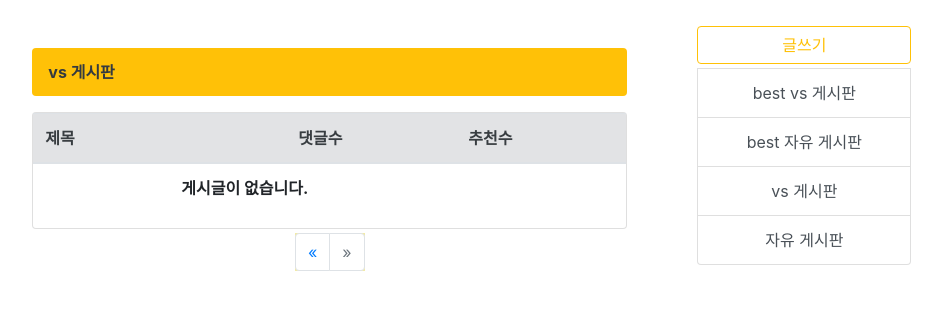
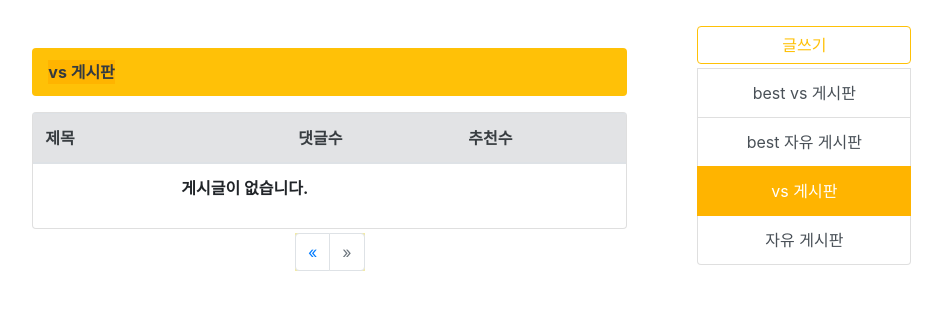
Before and after one commit to kyu9341/BalanceGame, a Node server app: page /board/1/1 in a window 1280 px wide. Shown: the part 66-376 px from the top of the page, without its empty margins (201-1143 px from the left). Run offline with Node 20, Linux system fonts and the light colour scheme; data that the repository does not hold is empty; some libraries are stand-ins or nearby versions.

Commit message:
list group active 적용 문제 해결

```diff
--- a/public/stylesheets/style.css
+++ b/public/stylesheets/style.css
@@ -13,6 +13,14 @@ a {
 .my.pagination > .active > span:hover,
 .my.pagination > .active > a:focus,
 .my.pagination > .active > span:focus {
+  background: #FFB400;
+  border-color: #FFB400;
+}
+.list-group > .my.active {
+  background: #FFB400;
+  border-color: #FFB400;
+}
+.active {
   background: #FFB400;
   border-color: #FFB400;
 }
--- a/views/layout.pug
+++ b/views/layout.pug
@@ -77,18 +77,12 @@ body.bg-white
 
                 // 우측 네비게이션바
                 //#list-tab.list-group
-                //    button.btn.btn-outline-warning.mt-3.mb-1.btn-block(onclick="location.href='/write'" type='button') 글쓰기
-                //    button#list-best-vs-list.list-group-item.list-group-item-action(style='outline-color:#ffc107;' onclick="location.href='/board/best/vs/1' ") best vs 게시판
-                //    button#list-best-free-list.list-group-item.list-group-item-action(style='outline-color:#ffc107;' onclick="location.href='/board/best/free/1'" ) best 자유 게시판
-                //    button#list-vs-list.list-group-item.list-group-item-action(style='outline-color:#ffc107;' onclick="location.href='/board/vs/1'"  ) vs 게시판
-                //    button#list-free-list.list-group-item.list-group-item-action(style='outline-color:#ffc107;' onclick="location.href='/board/free/1'" ) 자유 게시판
-                //
                 #list-tab.list-group(role='tablist')
                     button.btn.btn-outline-warning.mt-3.mb-1.btn-block(onclick="location.href='/write'" type='button') 글쓰기
-                    a#list-best-vs-list.list-group-item.list-group-item-action(href='/board/best/vs/1' role='tab' aria-controls='settings') best vs 게시판
-                    a#list-best-free-list.list-group-item.list-group-item-action(href='/board/best/free/1' role='tab' aria-controls='profile') best 자유 게시판
-                    a#list-vs-list.list-group-item.list-group-item-action(href='/board/vs/1' role='tab' aria-controls='messages') vs 게시판
-                    a#list-free-list.list-group-item.list-group-item-action(href='/board/free/1' role='tab' aria-controls='settings') 자유 게시판
+                    a#best-vs-list.list-group-item.list-group-item-action(class=(type === "best vs 게시판" ? "my active" : undefined) href='/board/best/vs/1' role='tab' aria-controls='settings') best vs 게시판
+                    a#best-free-list.list-group-item.list-group-item-action(class=(type === "best 자유 게시판" ? "my active" : undefined)  href='/board/best/free/1' role='tab' aria-controls='profile') best 자유 게시판
+                    a#vs-list.list-group-item.list-group-item-action(class=(type === "vs 게시판" ? "my active" : undefined)  href='/board/vs/1' role='tab' aria-controls='messages') vs 게시판
+                    a#free-list.list-group-item.list-group-item-action(class=(type === "자유 게시판" ? "my active" : undefined)  href='/board/free/1' role='tab' aria-controls='settings') 자유 게시판
         .col-1
 
 
```
Also changed, not shown: 2 other files.
